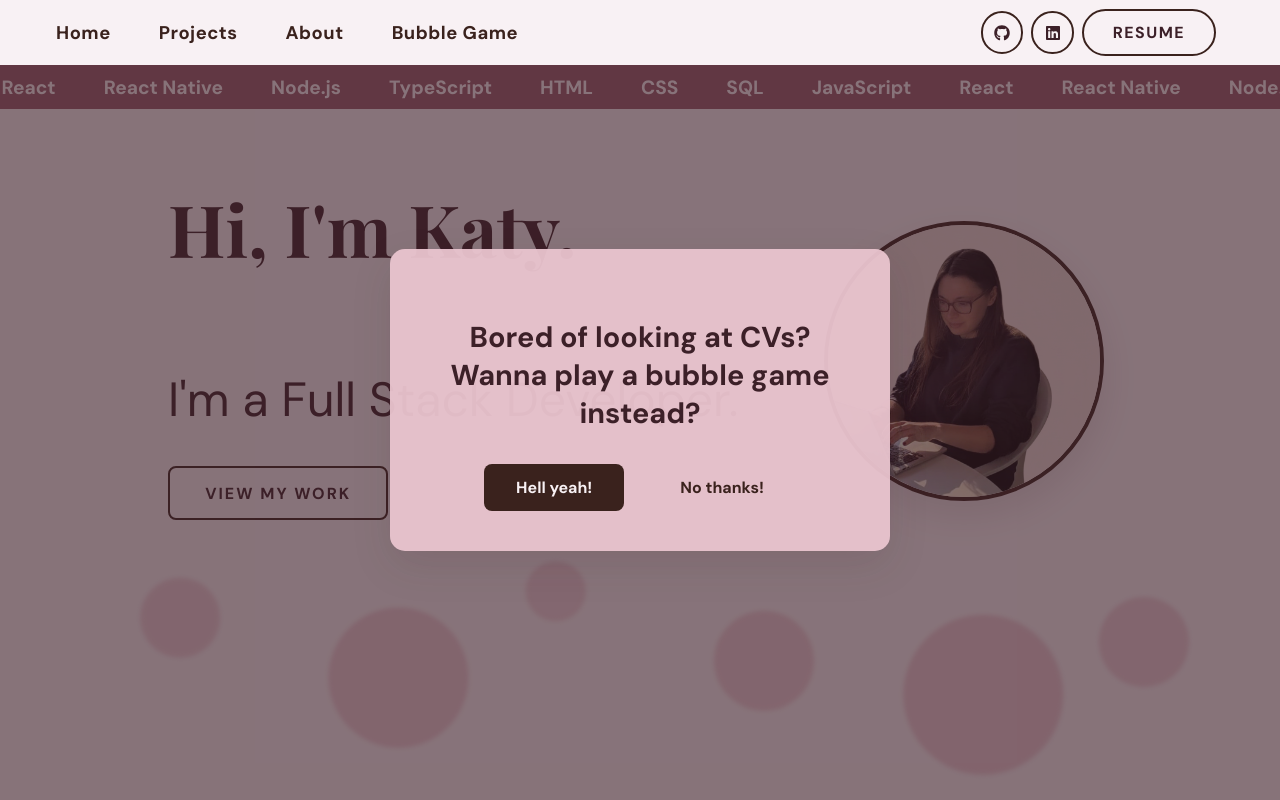
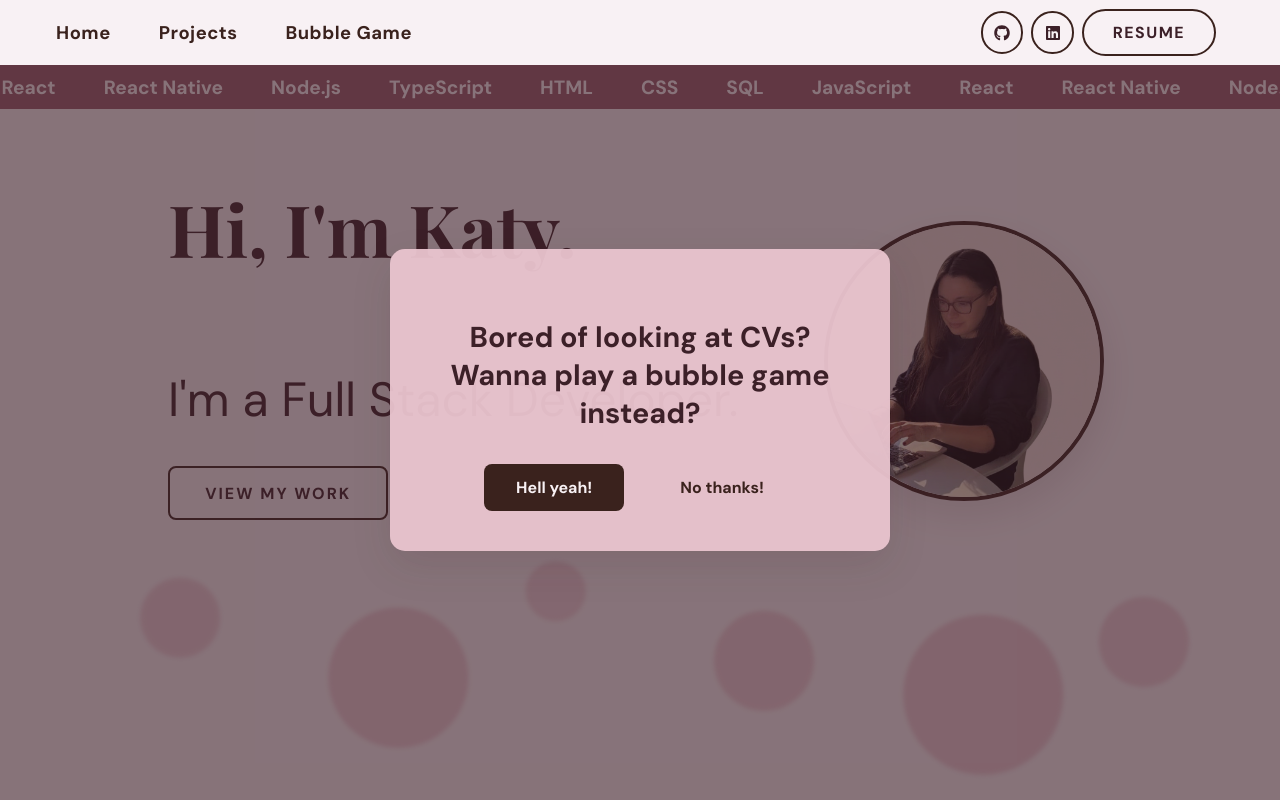
Before and after one commit to katag1001/portfolio, a React (Vite) app: page / in a window 1280 px wide. Built offline with nearby package versions, Linux system fonts and the light colour scheme.

Commit message:
abitmore

```diff
--- a/src/components/Header.jsx
+++ b/src/components/Header.jsx
@@ -31,9 +31,9 @@ function Header() {
           <Link to="/projects" className="nav_link" onClick={() => setMenuOpen(false)}>
             Projects
           </Link>
-          <Link to="/about-me" className="nav_link" onClick={() => setMenuOpen(false)}>
+           {/*<Link to="/about-me" className="nav_link" onClick={() => setMenuOpen(false)}>
             About
-          </Link>
+          </Link>*/}
           <Link to="/bubble-game" className="nav_link" onClick={() => setMenuOpen(false)}>
             Bubble Game
           </Link>
```
